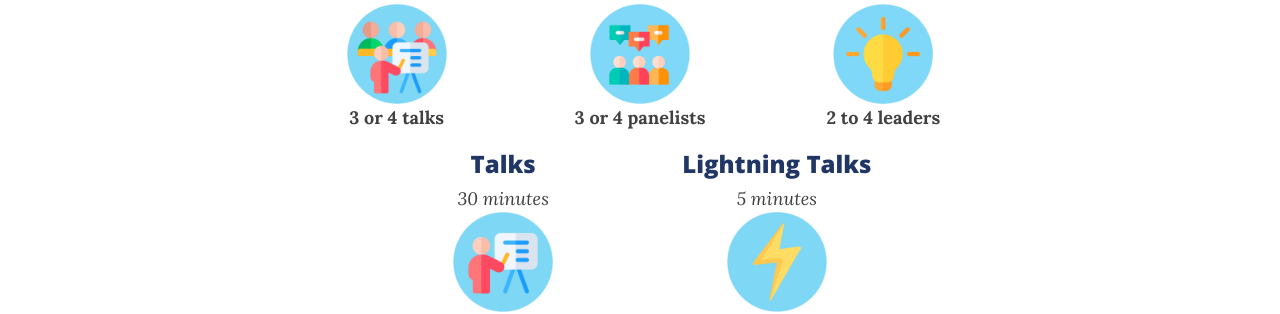
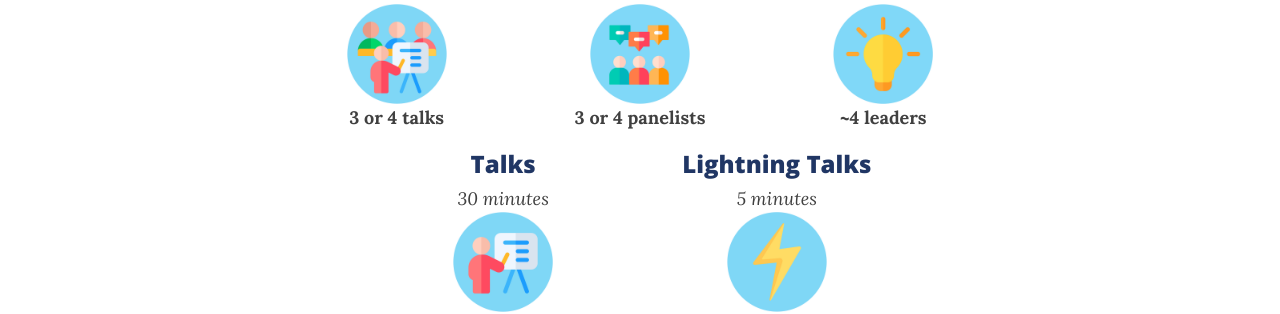
Before and after one commit to bigteamscienceconference/bigteamscienceconference.github.io, a Jekyll site: the page built from index.md, in a window 1280 px wide and 900 px high, scrolled down 2945 px. Shown: the part 154-468 px from the top of the window. Built offline with Jekyll 4.4.1, drawn with Linux system fonts in a browser that asks for light colours; nearby versions of some CDN libraries; comment, search, counter and statistics services are not loaded.

Commit message:
Update index.md

```diff
--- a/index.md
+++ b/index.md
@@ -148,7 +148,7 @@ The conference will feature symposia, panel sessions, hackathons, talks, and soc
         <h3>Hackathons</h3>
         <i>90 minutes</i><br>
         <img src="/assets/img/hackathon.png" alt="hackathon" width="100" height="100"><br>
-        <b>2 to 4 leaders</b><br>
+        <b>~4 leaders</b><br>
       </div>
     </div>
     <div class="row justify-content-around">
```
